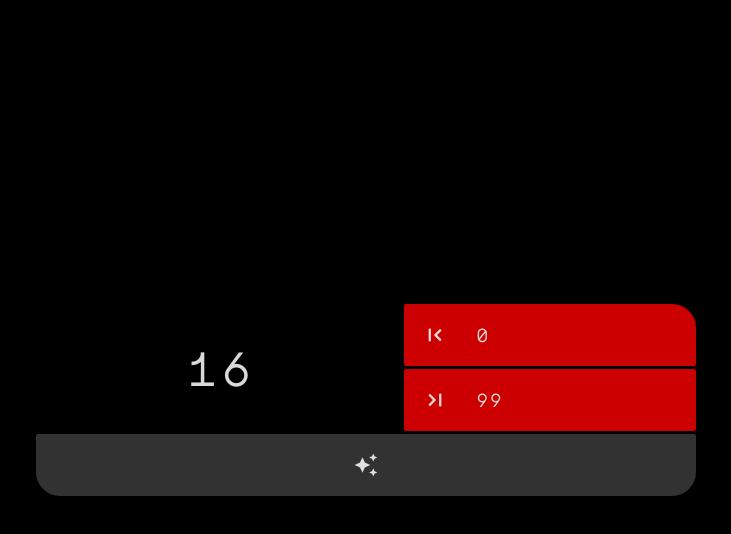
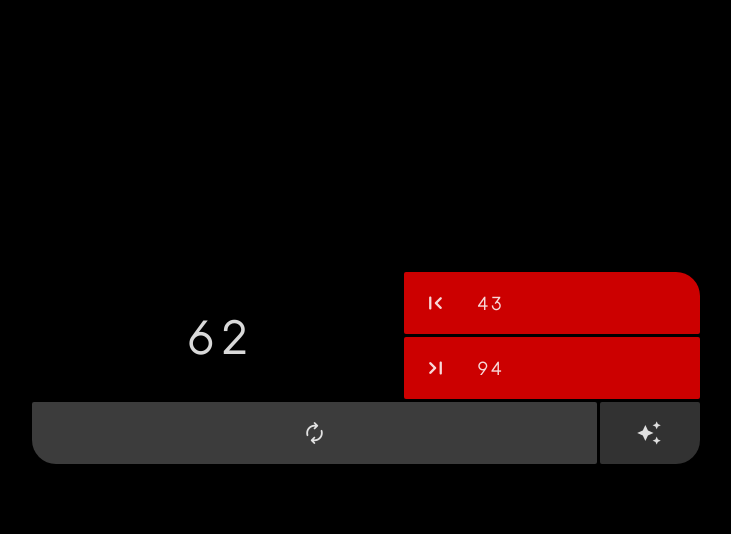
Before and after one commit to Ivirx/random, a website built with Vite: page index.html in a window 1280 px wide. Both pictures are taken after a click on the button "temp_preferences_custom". Shown: the whole page, without its empty margins (274-1005 px from the left). Built offline with nearby package versions, Linux system fonts and the light colour scheme.

Commit message:
added new feature #all-random

```diff
--- a/index.html
+++ b/index.html
@@ -9,6 +9,12 @@
 			rel="stylesheet"
 			href="https://fonts.googleapis.com/css2?family=Material+Symbols+Rounded:opsz,wght,FILL,GRAD@20..48,100..700,0..1,-50..200"
 		/>
+		<link rel="preconnect" href="https://fonts.googleapis.com" />
+		<link rel="preconnect" href="https://fonts.gstatic.com" crossorigin />
+		<link
+			href="https://fonts.googleapis.com/css2?family=Major+Mono+Display&display=swap"
+			rel="stylesheet"
+		/>
 		<script defer type="module" src="/src/main.ts"></script>
 	</head>
 
@@ -19,7 +25,7 @@
 				<form id="inputs">
 					<div>
 						<label for="start" class="material-symbols-rounded">first_page</label>
-						<input type="number" id="start" value="1" autocomplete="off" />
+						<input type="number" id="start" value="0" autocomplete="off" />
 					</div>
 					<div>
 						<label for="end" class="material-symbols-rounded">last_page</label>
@@ -27,9 +33,17 @@
 					</div>
 					<button type="submit" style="display: none"></button>
 				</form>
-				<button id="generate-button">
-					<span class="material-symbols-rounded"> temp_preferences_custom </span>
-				</button>
+				<div class="buttons">
+					<button id="submit" title="Generates based on the inputs">
+						<span class="material-symbols-rounded">autorenew</span>
+					</button>
+					<button
+						id="all-random"
+						title="Regenarates every value including the inputs between 0 to 99"
+					>
+						<span class="material-symbols-rounded">temp_preferences_custom</span>
+					</button>
+				</div>
 			</div>
 		</main>
 	</body>
--- a/src/main.ts
+++ b/src/main.ts
@@ -3,14 +3,13 @@ import './style.scss';
 const number = document.querySelector('#number') as HTMLHeadingElement;
 const start = document.querySelector('#start') as HTMLInputElement;
 const end = document.querySelector('#end') as HTMLInputElement;
-const button = document.querySelector('#generate-button') as HTMLButtonElement;
 const form = document.querySelector('#inputs') as HTMLFormElement;
+const submit = document.querySelector('#submit') as HTMLButtonElement;
+const allRandom = document.querySelector('#all-random') as HTMLButtonElement;
 
 let intervalId = 0;
 
-const generateRandomNumber = (event: SubmitEvent | null) => {
-	event?.preventDefault();
-
+const generateRandomNumber = () => {
 	let startingValue = Number(start.value);
 	let endingValue = Number(end.value);
 
@@ -60,15 +59,40 @@ const generateRandomNumber = (event: SubmitEvent | null) => {
 	}, 22);
 };
 
-button.onclick = () => generateRandomNumber(null);
-form.onsubmit = (e) => generateRandomNumber(e);
+// Adding Submit handler on the form
+form.onsubmit = (event) => {
+	event.preventDefault();
+	console.log(event);
 
+	generateRandomNumber();
+};
+
+// Adding the click handler on the #submit button
+submit.onclick = () => {
+	generateRandomNumber();
+};
+
+// Adding the click handler on the #all-random button
+allRandom.onclick = () => {
+	let startingValue = Math.floor(Math.random() * 100);
+	let endingValue = Math.floor(Math.random() * 100);
+	if (startingValue > endingValue) {
+		let x = startingValue;
+		startingValue = endingValue;
+		endingValue = x;
+	}
+
+	start.value = startingValue.toString();
+	end.value = endingValue.toString();
+
+	setTimeout(() => generateRandomNumber(), 150);
+};
+
+// On initial load set the values and renegrate a random value
 window.onload = () => {
 	number.innerText = '0';
 	start.value = '0';
 	end.value = '99';
 
-	setTimeout(() => {
-		generateRandomNumber(null);
-	}, 470);
+	setTimeout(() => generateRandomNumber(), 550);
 };
--- a/src/style.scss
+++ b/src/style.scss
@@ -1,5 +1,3 @@
-@import url('https://fonts.googleapis.com/css2?family=Major+Mono+Display&display=swap');
-
 *,
 *:before,
 *:after {
@@ -29,7 +27,7 @@ button {
 }
 
 main {
-	min-width: 100vw;
+	min-width: 100%;
 	min-height: 100vh;
 	min-height: 100svh;
 	display: flex;
@@ -55,8 +53,8 @@ main {
 		--_more-bdrs: 1.5rem;
 
 		width: clamp(16.875em, 100%, 43.75em);
-		padding-block: 6rem;
-		padding-inline: 1.25rem;
+		padding-block: 6rem 10rem;
+		padding-inline: 1rem;
 		display: grid;
 		grid-template-columns: 1fr 0.8fr;
 		gap: var(--_common-gap);
@@ -120,14 +118,20 @@ main {
 			}
 		}
 
+		.buttons {
+			padding: 0;
+			grid-column: 1 / -1;
+			display: flex;
+			justify-content: center;
+			align-items: center;
+			gap: var(--_common-gap);
+			overflow: hidden;
+
 			button {
-			grid-column: 1 / -1;
 				padding: 0;
 				background-color: rgb(60, 60, 60);
 				border: none;
 				border-radius: var(--_bdrs);
-			border-bottom-left-radius: var(--_more-bdrs);
-			border-bottom-right-radius: var(--_more-bdrs);
 				transition: background-color var(--_transition-duration);
 				cursor: pointer;
 
@@ -140,7 +144,23 @@ main {
 				.material-symbols-rounded {
 					padding: var(--_mui-padding);
 					font-size: var(--_mui-font-size);
-				font-variation-settings: 'FILL' 1, 'wght' 700, 'GRAD' 200, 'opsz' 48;
+					font-variation-settings: 'FILL' 1, 'wght' 400, 'GRAD' 200, 'opsz' 48;
+				}
+			}
+
+			#submit {
+				border-bottom-left-radius: var(--_more-bdrs);
+				flex: 1 1 85%;
+			}
+
+			#all-random {
+				min-width: 6.25rem;
+				border-bottom-right-radius: var(--_more-bdrs);
+				flex: 1 1 15%;
+
+				.material-symbols-rounded {
+					padding-inline-end: 1.3rem;
+				}
 			}
 		}
 	}
@@ -156,12 +176,10 @@ main {
 		.container {
 			grid-template-columns: 1fr;
 
-			#inputs div {
-				&:first-child {
+			#inputs div:first-child {
 				border-top-left-radius: var(--_more-bdrs);
 				border-top-right-radius: var(--_more-bdrs);
 			}
 		}
 	}
 }
-}
```
Lines whose indentation alone changed are shown as unchanged.
